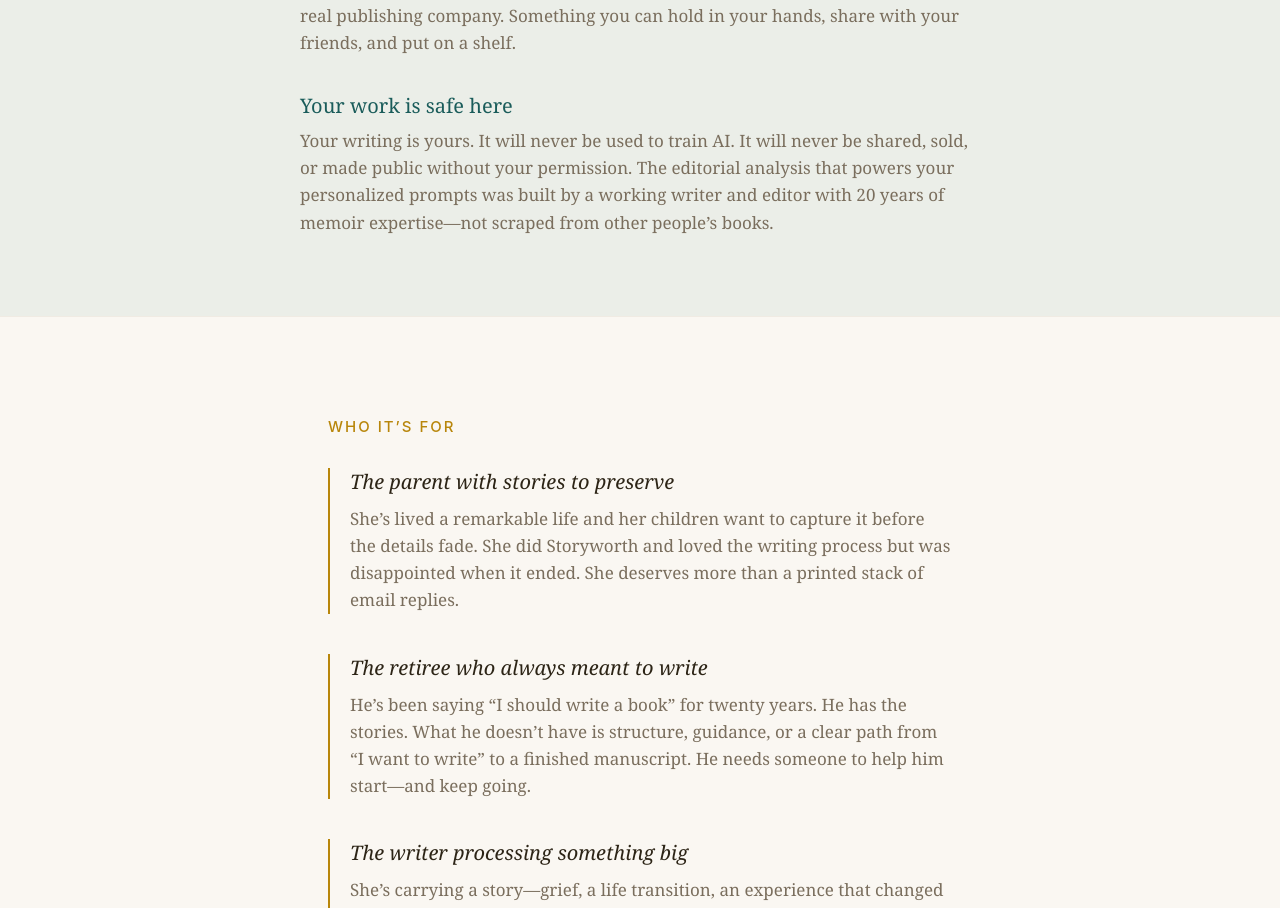
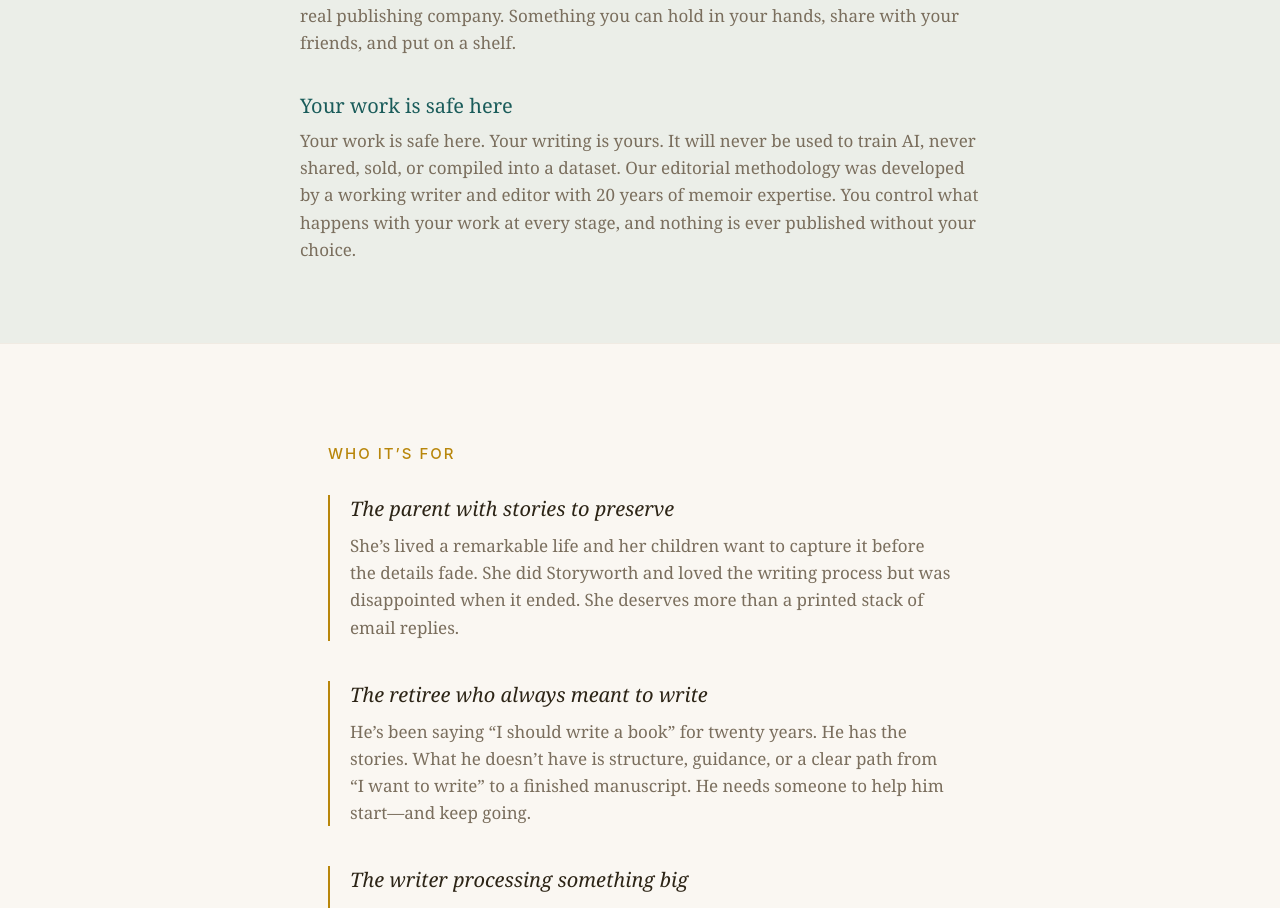
Before and after one commit to andiandi518/throughline-memoir, a React (Vite) app: page / in a window 1280 px wide. Shown: the part 3463-4371 px from the top of the page. Built offline with nearby package versions, Linux system fonts and the light colour scheme; no server answers.

Commit message:
update landing page

```diff
--- a/src/LandingPage.jsx
+++ b/src/LandingPage.jsx
@@ -284,7 +284,7 @@ export default function LandingPage() {
               },
               {
                 heading: "Your work is safe here",
-                text: "Your writing is yours. It will never be used to train AI. It will never be shared, sold, or made public without your permission. The editorial analysis that powers your personalized prompts was built by a working writer and editor with 20 years of memoir expertise—not scraped from other people’s books.",
+                text: "Your work is safe here. Your writing is yours. It will never be used to train AI, never shared, sold, or compiled into a dataset. Our editorial methodology was developed by a working writer and editor with 20 years of memoir expertise. You control what happens with your work at every stage, and nothing is ever published without your choice.",
               },
             ].map((item, i) => (
               <div key={i}>
```
